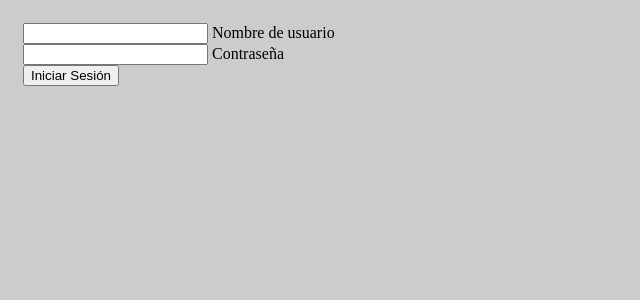
After one commit to anderojas1/moodle_reloaded, a Django app: template templates/inicio/login.html in a window 1280 px wide. The commit adds this page. Shown: the top 300 px of the page, without its empty margins (0-640 px from the left). Run offline with Django 3.2, Linux system fonts and the light colour scheme; the template is opened without the code that fills it, so the values that code supplies are empty.

Commit message:
inicio de sesión, menú principal

```diff
--- a/campus/settings.py
+++ b/campus/settings.py
@@ -87,6 +87,7 @@ DATABASES = {
     }
 }
 
+LOGIN_REDIRECT_URL = 'profile/'
 
 # Internationalization
 # https://docs.djangoproject.com/en/1.8/topics/i18n/
--- a/inicio/urls.py
+++ b/inicio/urls.py
@@ -1,5 +1,9 @@
 from django.conf.urls import include, url, patterns
 from .views import Index, SignupLeaderTeacher, Perfil
+
+leader_url = patterns ('',
+
+)
 
 urlpatterns = patterns('',
     url(r'^$', Index.as_view(), name='index'),
@@ -8,5 +12,5 @@ urlpatterns = patterns('',
     url(r'^logout/$', 'django.contrib.auth.views.logout', {'next_page': '/'}
         ),
     url(r'^signup/$', SignupLeaderTeacher.as_view(), name='signup'),
-    url(r'^profile/$', Perfil.as_view(), name='signup'),
+    url(r'^login/profile/$', Perfil.as_view(), name='profile')
 )
--- /dev/null
+++ b/templates/inicio/login.html
@@ -0,0 +1,38 @@
+{% extends "base.html" %}
+{% block title %}
+    Iniciar Sesión
+{% endblock %}
+
+{% block content %}
+    <div class="container center">
+        {%  if user.is_authenticated %}
+            Sesión iniciada como {{ user.username }}
+            <a href="/logout/">Cerrar Sesión</a>
+        {%  else %}
+        {%  if form.errors %}
+            Sus credenciales no son validas
+        {%  endif %}
+            <div class="row">
+                <form class="col s12" method="POST" >
+                    {%  csrf_token %}
+                        <div class="input-field">
+                            <i class="mdi-action-account-circle prefix"></i>
+                            <input type="text" name="username">
+                            <label for="username">Nombre de usuario</label>
+                        </div>
+                        <div class="input-field">
+                        <i class="mdi-action-input prefix"></i>
+                        <input type="password" name="password">
+                        <label for="password">Contraseña</label>
+                    </div>
+
+                    <button type="submit" class="btn waves-effect waves-light">
+                        Iniciar Sesión
+                        <i class="mdi-content-send right"></i>
+                    </button>
+                </form>
+            </div>
+
+        {%  endif %}
+    </div>
+{% endblock %}
--- a/templates/inicio/signup.html
+++ b/templates/inicio/signup.html
@@ -29,7 +29,7 @@
     			{{userform.email}}<br />
     			{{leaderTeacherForm.institucion}}<br />
     			{{userform.username}}<br />
-    			{{userform.username.errors}}
+    			{{if userform.username.errors}}
     			{{userform.password}}<br />
     			<button type="submit" class="boton_enviar">Registrarse</button>
     	</form>
```
Also changed, not shown: inicio/views.py (+4 -4 lines), templates/inicio/perfil.html (added, +31 -0 lines).
